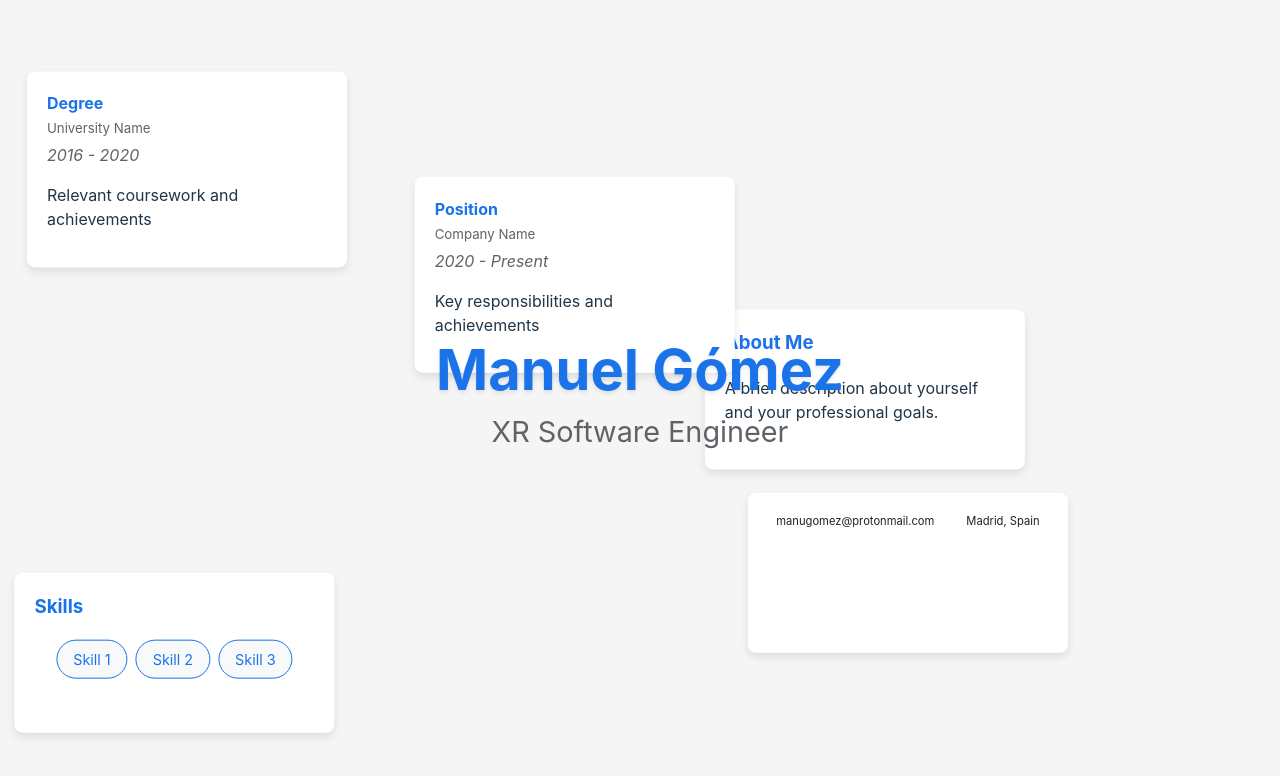
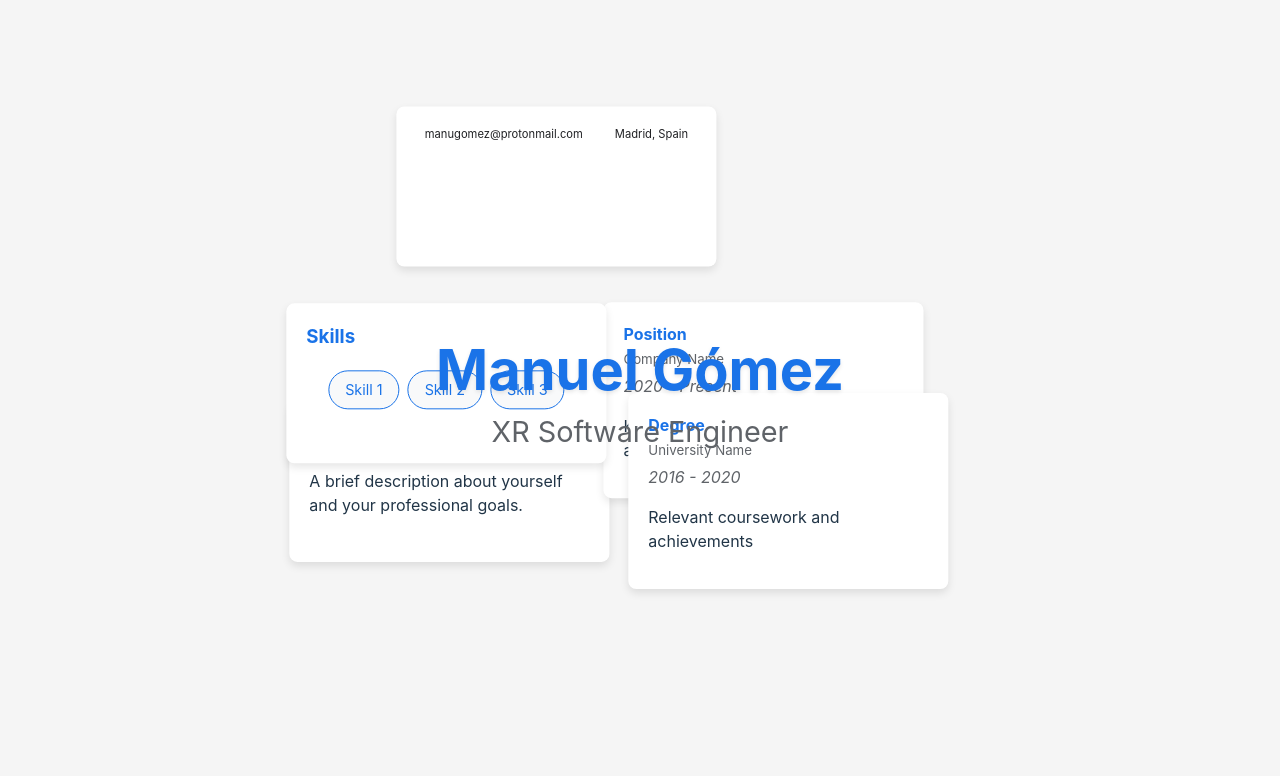
Before and after one commit to manugomez95/manueljgomez.com, a React (Vite) app: page / in a window 1280 px wide. Shown: the top 776 px of the page. Built offline with nearby package versions, Linux system fonts and the light colour scheme.

Commit message:
Better transition

```diff
--- a/src/App.css
+++ b/src/App.css
@@ -42,6 +42,9 @@ body {
   overflow: hidden;
   position: relative;
   background: #f5f5f5;
+  transition: width var(--transition-time) cubic-bezier(0.4, 0, 0.2, 1),
+              height var(--transition-time) cubic-bezier(0.4, 0, 0.2, 1),
+              padding var(--transition-time) cubic-bezier(0.4, 0, 0.2, 1);
 }
 
 .cv-container.organized {
@@ -114,6 +117,8 @@ body {
   transform: none !important;
   padding: var(--organized-padding);
   box-sizing: border-box;
+  transition: width var(--transition-time) cubic-bezier(0.4, 0, 0.2, 1),
+              padding var(--transition-time) cubic-bezier(0.4, 0, 0.2, 1);
 }
 
 .organized .contact-card {
--- a/src/App.jsx
+++ b/src/App.jsx
@@ -73,12 +73,13 @@ function App() {
     const xDuration = 4 + Math.random() * 6;
     const yDuration = 4 + Math.random() * 6;
 
-    // Random starting positions
-    const startX = Math.random() * boundaries.right;
-    const startY = Math.random() * boundaries.bottom;
-
-    // Calculate organized position based on index
-    const organizedY = index * 150; // Approximate spacing between cards
+    // Center-based starting positions for unorganized state
+    const centerX = window.innerWidth / 2 - 150; // half of card width
+    const centerY = window.innerHeight / 2 - 75; // half of card height
+    const radius = Math.min(window.innerWidth, window.innerHeight) / 4; // radius for circular distribution
+    const angle = (index / 5) * 2 * Math.PI; // distribute cards in a circle (5 is approx number of cards)
+    const startX = centerX + radius * Math.cos(angle);
+    const startY = centerY + radius * Math.sin(angle);
 
     return (
       <motion.div
@@ -88,7 +89,7 @@ function App() {
         animate={isOrganized ?
           {
             x: 0,
-            y: organizedY,
+            y: index * 150,
             rotate: [null, -10 + Math.random() * 20, 0],
             scale: [1, 1.2, 1],
             transition: {
@@ -108,8 +109,8 @@ function App() {
             }
           } :
           {
-            x: [null, boundaries.right, 0],
-            y: [null, boundaries.bottom, 0],
+            x: [startX, boundaries.right, 0],
+            y: [startY, boundaries.bottom, 0],
             rotate: 0,
             transition: {
               x: {
```
